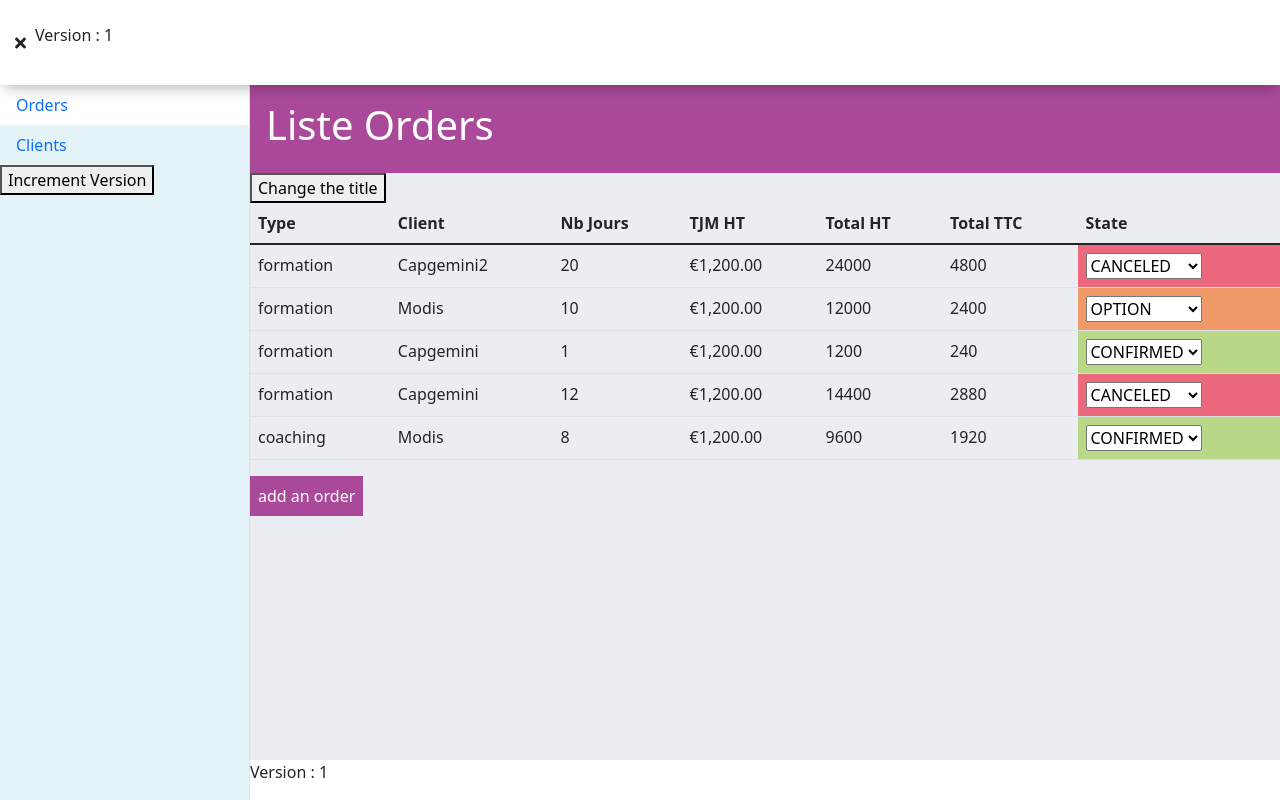
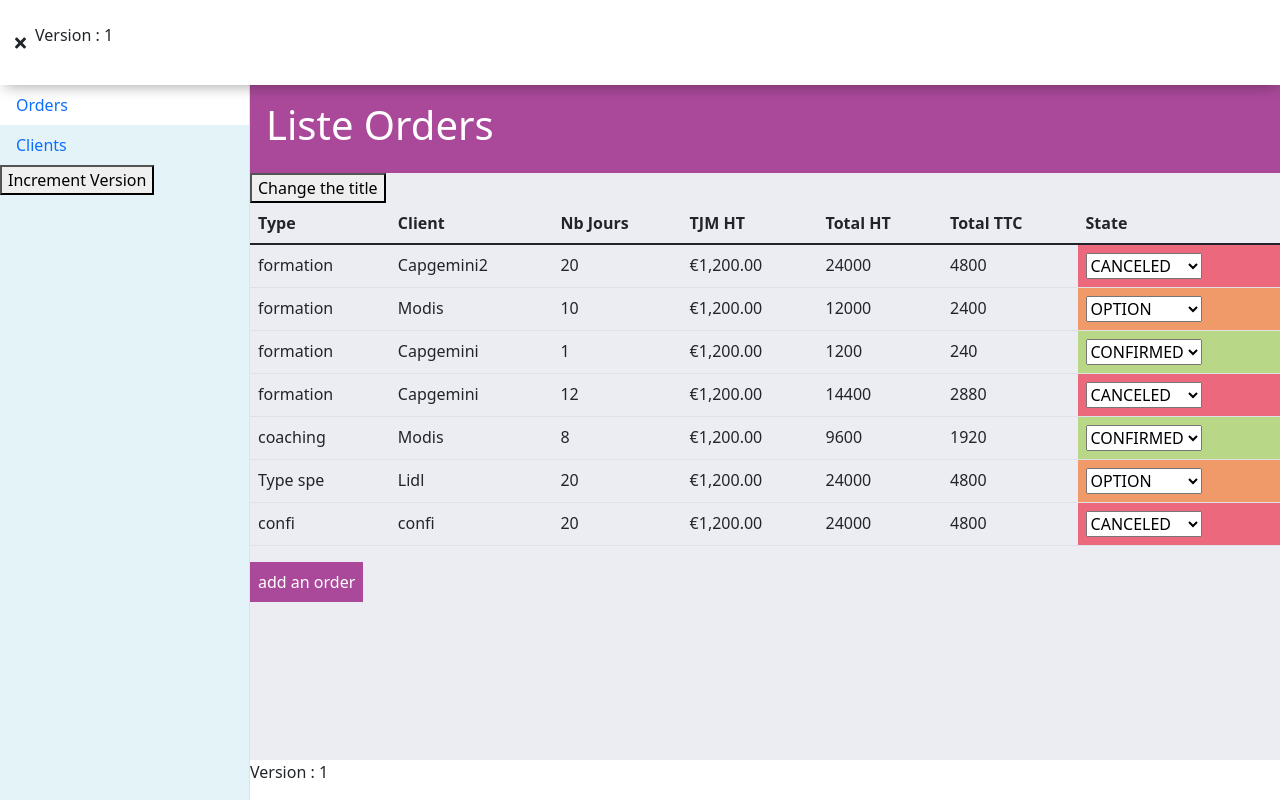
Before and after one commit to dev-formation/angular-13-crm-novembre, an Angular app: page /orders in a window 1280 px wide. Built offline with nearby package versions, Linux system fonts and the light colour scheme; data requests are answered from the project's data file.

Commit message:
33 - event emitter output router navigate

```diff
--- a/api/db.json
+++ b/api/db.json
@@ -49,6 +49,26 @@
       "client": "Modis",
       "comment": "Merci Modis pour les 10k",
       "id": 5
+    },
+    {
+      "tjmHt": 1200,
+      "nbJours": 20,
+      "tva": 20,
+      "state": "OPTION",
+      "typePresta": "Type spe",
+      "client": "Lidl",
+      "comment": "Coucoucou",
+      "id": 6
+    },
+    {
+      "tjmHt": 1200,
+      "nbJours": 20,
+      "tva": 20,
+      "state": "CANCELED",
+      "typePresta": "confi",
+      "client": "confi",
+      "comment": null,
+      "id": 7
     }
   ],
   "clients": [
--- a/src/app/orders/components/form-order/form-order.component.html
+++ b/src/app/orders/components/form-order/form-order.component.html
@@ -1,4 +1,4 @@
-<form [formGroup]="form">
+<form [formGroup]="form" (ngSubmit)="onSubmit()">
 
     <div class="form-group">
       <label for="typePresta">type</label>
--- a/src/app/orders/components/form-order/form-order.component.ts
+++ b/src/app/orders/components/form-order/form-order.component.ts
@@ -1,4 +1,4 @@
-import { Component, Input, OnInit } from '@angular/core';
+import { Component, EventEmitter, Input, OnInit, Output } from '@angular/core';
 import { FormBuilder, FormGroup } from '@angular/forms';
 import { StateOrder } from 'src/app/core/enums/state-order';
 import { Order } from 'src/app/core/models/order';
@@ -12,6 +12,7 @@ export class FormOrderComponent implements OnInit {
   public states = StateOrder;
   @Input() init!: Order;
   public form!: FormGroup;
+  @Output() submitted = new EventEmitter<Order>();
 
   constructor(private fb: FormBuilder) { }
 
@@ -28,4 +29,10 @@ export class FormOrderComponent implements OnInit {
     })
   }
 
+  public onSubmit(): void {
+    console.log(this.form.value);
+    this.submitted.emit(this.form.value);
+
+  }
+
 }
--- a/src/app/orders/page/page-add-order/page-add-order.component.html
+++ b/src/app/orders/page/page-add-order/page-add-order.component.html
@@ -1,3 +1,3 @@
 <app-template-container [title]="'Add Order'">
-    <app-form-order [init]="item"></app-form-order>
+    <app-form-order [init]="item" (submitted)="action($event)"></app-form-order>
 </app-template-container>
--- a/src/app/orders/page/page-add-order/page-add-order.component.ts
+++ b/src/app/orders/page/page-add-order/page-add-order.component.ts
@@ -1,5 +1,8 @@
 import { Component, OnInit } from '@angular/core';
+import { Router } from '@angular/router';
+import { Observable } from 'rxjs';
 import { Order } from 'src/app/core/models/order';
+import { OrdersService } from '../../services/orders.service';
 
 @Component({
   selector: 'app-page-add-order',
@@ -8,9 +11,18 @@ import { Order } from 'src/app/core/models/order';
 })
 export class PageAddOrderComponent implements OnInit {
   public item  = new Order()
-  constructor() { }
+  constructor(
+    private ordersService: OrdersService,
+    private router: Router
+    ) { }
 
   ngOnInit(): void {
   }
 
+  action(newOrder: Order) {
+    this.ordersService.add(newOrder).subscribe(() => {
+      this.router.navigate(['orders']);
+    });
+  }
+
 }
--- a/src/app/orders/services/orders.service.ts
+++ b/src/app/orders/services/orders.service.ts
@@ -66,6 +66,10 @@ export class OrdersService {
   //    this.behave.next('Yes Papa');
   // }
 
+  public add(item: Order): Observable<any> {
+    return this.http.post<any>(`${this.urlApi}/orders`, item);
+  }
+
   public update(item: Order): Observable<Order> {
     return this.http.put<Order>(`${this.urlApi}/orders/${item.id}`, item);
   }
```
